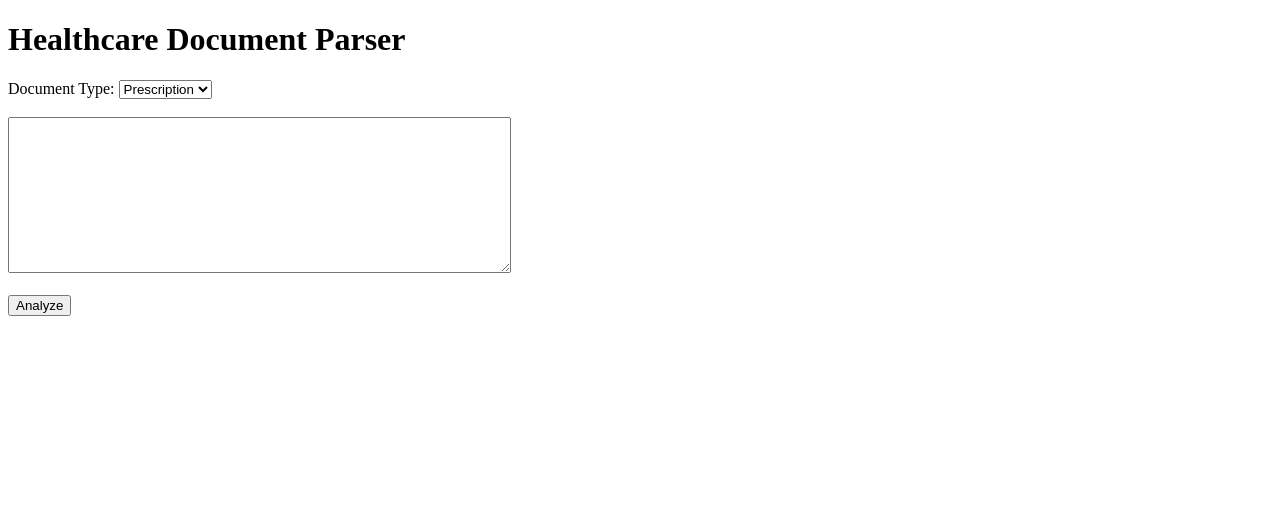
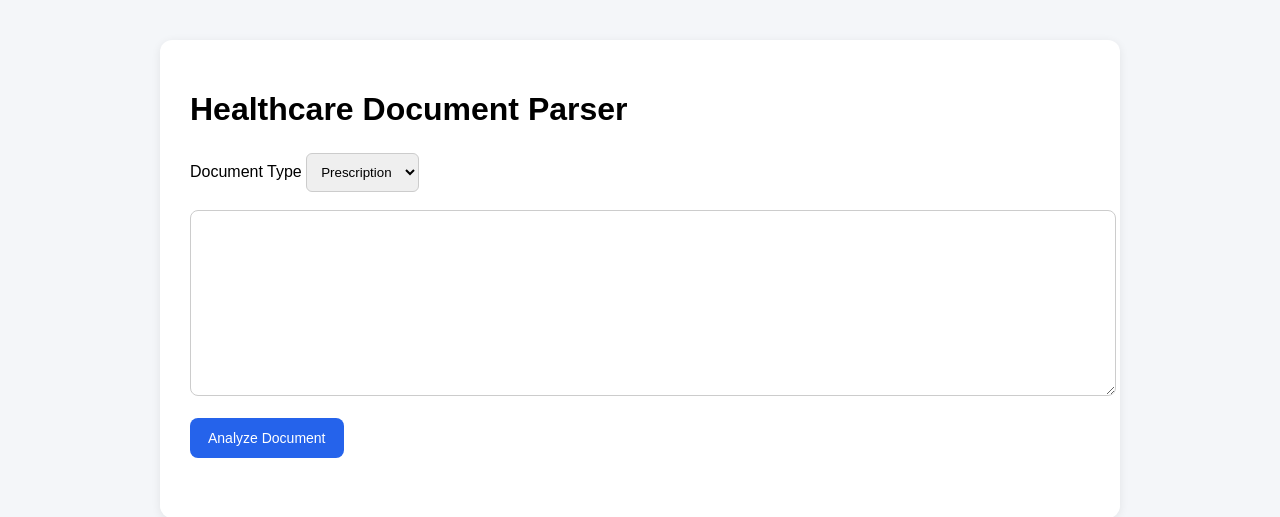
Before and after one commit to veekayC-bit/ER-Triage-AI-Co-pilot, a FastAPI app: page / in a window 1280 px wide. Shown: the top 517 px of the page. Run offline with FastAPI, Linux system fonts and the light colour scheme.

Commit message:
Implemented structured AI rendering with FastAPI frontend"

````diff
--- a/Static/script.js
+++ b/Static/script.js
@@ -1,46 +1,151 @@
 async function analyzeDocument() {
+    const text = document.getElementById("documentText").value;
+    const documentType = document.getElementById("documentType").value;
+    const loadingBox = document.getElementById("loadingBox");
+    const errorBox = document.getElementById("errorBox");
+    const confidenceBox = document.getElementById("confidenceBox");
+    const summaryBox = document.getElementById("summaryBox");
+    const issuesBox = document.getElementById("issuesBox");
+    const recommendationBox = document.getElementById("recommendationBox");
 
-    const text =
-        document.getElementById("documentText").value;
+    errorBox.innerHTML = "";
+    confidenceBox.innerHTML = "";
+    summaryBox.innerHTML = "";
+    issuesBox.innerHTML = "";
+    recommendationBox.innerHTML = "";
 
-    const documentType =
-        document.getElementById("documentType").value;
+    if (!text.trim()) {
+        errorBox.innerHTML = `
+            <div class="error-box">
+                Please provide document text before analyzing.
+            </div>
+        `;
+        return;
+    }
 
-    const response = await fetch("/extract", {
+    loadingBox.innerHTML = "<p>Analyzing document...</p>";
 
-        method: "POST",
+    try {
+        const response = await fetch("/extract", {
+            method: "POST",
+            headers: {
+                "Content-Type": "application/json",
+            },
+            body: JSON.stringify({
+                text: text,
+                document_type: documentType,
+            }),
+        });
 
-        headers: {
-            "Content-Type": "application/json"
-        },
+        const data = await response.json();
+        loadingBox.innerHTML = "";
 
-        body: JSON.stringify({
-            text: text,
-            document_type: documentType
-        })
-    });
+        if (!response.ok || data.error) {
+            throw new Error(data.error || "Error processing document.");
+        }
 
-    const data = await response.json();
+        const confidence = (data.confidence || "Low").trim();
 
-document.getElementById("result").innerText =
-    JSON.stringify(data, null, 2);
+        if (confidence === "High") {
+            confidenceBox.innerHTML = `
+                <div class="success-box">
+                    <h3>High Confidence</h3>
+                    <p>Extraction completed successfully.</p>
+                </div>
+            `;
+        } else if (confidence === "Medium") {
+            confidenceBox.innerHTML = `
+                <div class="warning-box">
+                    <h3>Medium Confidence</h3>
+                    <p>Some fields may require review.</p>
+                </div>
+            `;
+        } else {
+            confidenceBox.innerHTML = `
+                <div class="error-box">
+                    <h3>Low Confidence</h3>
+                    <p>Human review recommended.</p>
+                </div>
+            `;
+        }
 
-const confidenceBox =
-    document.getElementById("confidenceBox");
+        let summaryHtml = "<h3>Summary</h3>";
 
-if (data.confidence === "High") {
+        if (data.summary) {
+            for (const key in data.summary) {
+                const value = data.summary[key];
 
-    confidenceBox.innerHTML =
-        "<h3 style='color:green;'>High Confidence</h3>";
+                if (Array.isArray(value)) {
+                    summaryHtml += `<h4>${escapeHtml(key)}</h4>`;
 
-} else if (data.confidence === "Medium") {
+                    value.forEach(item => {
+                        summaryHtml += `
+                            <div class="summary-card">
+                                ${Object.entries(item)
+                                    .map(([k, v]) => `<p><strong>${escapeHtml(k)}:</strong> ${escapeHtml(v)}</p>`)
+                                    .join("")}
+                            </div>
+                        `;
+                    });
+                } else {
+                    summaryHtml += `
+                        <p>
+                            <strong>${escapeHtml(key)}:</strong>
+                            ${escapeHtml(value)}
+                        </p>
+                    `;
+                }
+            }
+        } else {
+            summaryHtml += "<p>No summary returned.</p>";
+        }
 
-    confidenceBox.innerHTML =
-        "<h3 style='color:orange;'>Medium Confidence</h3>";
+        summaryBox.innerHTML = summaryHtml;
 
-} else if (data.confidence === "Low") {
+        let issuesHtml = "<h3>Issues</h3>";
 
-    confidenceBox.innerHTML =
-        "<h3 style='color:red;'>Low Confidence - Human Review Recommended</h3>";
+        if (data.issues && data.issues.length > 0) {
+            data.issues.forEach(issue => {
+                issuesHtml += `
+                    <div class="warning-box">
+                        ${escapeHtml(issue)}
+                    </div>
+                `;
+            });
+        } else {
+            issuesHtml += "<p>No issues detected.</p>";
+        }
+
+        issuesBox.innerHTML = issuesHtml;
+
+        if (data.recommendation) {
+            recommendationBox.innerHTML = `
+                <h3>Recommendation</h3>
+                <div class="warning-box">
+                    ${escapeHtml(data.recommendation)}
+                </div>
+            `;
+        } else {
+            recommendationBox.innerHTML = "";
+        }
+    } catch (error) {
+        loadingBox.innerHTML = "";
+
+        errorBox.innerHTML = `
+            <div class="error-box">
+                ${escapeHtml(error.message)}
+            </div>
+        `;
+
+        console.error(error);
+    }
 }
+
+function escapeHtml(value) {
+    return String(value ?? "")
+        .replaceAll("&", "&amp;")
+        .replaceAll("<", "&lt;")
+        .replaceAll(">", "&gt;")
+        .replaceAll('"', "&quot;")
+        .replaceAll("'", "&#039;");
 }
--- a/Static/style.css
+++ b/Static/style.css
@@ -0,0 +1,103 @@
+body {
+    font-family: Arial, sans-serif;
+    background-color: #f4f6f9;
+    margin: 0;
+    padding: 0;
+}
+
+.container {
+    max-width: 900px;
+    margin: 40px auto;
+    background: white;
+    padding: 30px;
+    border-radius: 12px;
+    box-shadow: 0 2px 10px rgba(0,0,0,0.08);
+}
+
+h1 {
+    margin-bottom: 25px;
+}
+
+.input-section {
+    margin-bottom: 30px;
+}
+
+textarea {
+    width: 100%;
+    padding: 12px;
+    border-radius: 8px;
+    border: 1px solid #ccc;
+    font-size: 14px;
+    resize: vertical;
+}
+
+select {
+    padding: 10px;
+    border-radius: 6px;
+    border: 1px solid #ccc;
+}
+
+button {
+    background-color: #2563eb;
+    color: white;
+    border: none;
+    padding: 12px 18px;
+    border-radius: 8px;
+    cursor: pointer;
+    font-size: 14px;
+}
+
+button:hover {
+    opacity: 0.9;
+}
+
+.output-section {
+    margin-top: 20px;
+}
+
+.summary-card {
+    background: #f8fafc;
+    border: 1px solid #dbeafe;
+    border-radius: 10px;
+    padding: 15px;
+    margin-bottom: 15px;
+}
+
+.summary-card p {
+    margin: 6px 0;
+}
+
+#summaryBox,
+#issuesBox,
+#recommendationBox {
+    margin-top: 25px;
+}
+
+#loadingBox {
+    margin-bottom: 20px;
+    font-weight: bold;
+}
+
+.success-box {
+    background-color: #d4edda;
+    color: #155724;
+    padding: 12px;
+    border-radius: 8px;
+    margin-bottom: 10px;
+}
+
+.warning-box {
+    background-color: #fff3cd;
+    color: #856404;
+    padding: 12px;
+    border-radius: 8px;
+    margin-bottom: 10px;
+}
+
+.error-box {
+    background-color: #f8d7da;
+    color: #721c24;
+    padding: 12px;
+    border-radius: 8px;
+    margin-bottom: 10px;
+}
--- a/main.py
+++ b/main.py
@@ -1,37 +1,39 @@
+from fastapi import FastAPI, Request
+from fastapi.responses import HTMLResponse
+from fastapi.staticfiles import StaticFiles
 from fastapi.templating import Jinja2Templates
-from fastapi.responses import HTMLResponse
-from fastapi import Request
-from fastapi import FastAPI
+from openai import OpenAI
 from pydantic import BaseModel
-from openai import OpenAI
-from fastapi.staticfiles import StaticFiles
+import json
 import os
-import json
+
 
 app = FastAPI()
-print("CORRECT MAIN FILE LOADED")
 app.mount("/static", StaticFiles(directory="static"), name="static")
 templates = Jinja2Templates(directory="templates")
-# Request schema
+
+
 class AnalyzeRequest(BaseModel):
     text: str
     document_type: str
 
+
+class TextRequest(BaseModel):
+    text: str
+
+
 @app.get("/", response_class=HTMLResponse)
 async def home(request: Request):
+    return templates.TemplateResponse("index.html", {"request": request})
 
-    return templates.TemplateResponse(
-        "index.html",
-        {"request": request}
-    )
-# OpenAI setup
+
 def get_client():
     api_key = os.getenv("OPENAI_API_KEY")
     if not api_key:
         raise ValueError("OPENAI_API_KEY environment variable not set")
     return OpenAI(api_key=api_key)
 
-# Core extraction logic
+
 def extract_prescription(text: str):
     try:
         client = get_client()
@@ -44,14 +46,16 @@ If multiple medications are present, return them as a list.
 Return strictly in JSON format:
 
 {{
-  "medications": [
-    {{
-      "name": "",
-      "dosage": "",
-      "frequency": "",
-      "duration": ""
-    }}
-  ],
+  "summary": {{
+    "medications": [
+      {{
+        "name": "",
+        "dosage": "",
+        "frequency": "",
+        "duration": ""
+      }}
+    ]
+  }},
   "issues": [],
   "confidence": "High | Medium | Low",
   "recommendation": ""
@@ -76,32 +80,16 @@ Prescription:
             model="gpt-4o-mini",
             messages=[{"role": "user", "content": prompt}],
             temperature=0,
-            response_format={"type": "json_object"}
+            response_format={"type": "json_object"},
         )
 
-        content = response.choices[0].message.content
-
-        # Debug logs
-        print("RAW RESPONSE:", response)
-        print("CONTENT:", content)
-
-        # Clean markdown code block if present
-        if "```" in content:
-            parts = content.split("```")
-            for part in parts:
-                if "{" in part and "}" in part:
-                    content = part.strip()
-                    break
-
-        return json.loads(content)
+        return json.loads(response.choices[0].message.content)
 
     except Exception as e:
         print("ERROR:", str(e))
-        return {
-            "error": str(e)
-        }
+        return {"error": str(e)}
 
-# Referral extraction logic
+
 def extract_referral(text: str):
     try:
         client = get_client()
@@ -112,18 +100,22 @@ Extract referral details.
 Return strictly in JSON format:
 
 {{
-  "specialist": "",
-  "diagnosis": "",
-  "referral_reason": "",
-  "urgency": "",
+  "summary": {{
+    "specialist": "",
+    "diagnosis": "",
+    "referral_reason": "",
+    "urgency": ""
+  }},
   "issues": [],
-  "confidence": "High | Medium | Low"
+  "confidence": "High | Medium | Low",
+  "recommendation": ""
 }}
 
 Rules:
 - If information is missing, return "Missing"
 - Add issues for ambiguity or unclear text
 - Confidence should reflect clarity of the referral
+- If confidence is Low, recommendation should advise human review
 
 Referral:
 {text}
@@ -133,42 +125,36 @@ Referral:
             model="gpt-4o-mini",
             messages=[{"role": "user", "content": prompt}],
             temperature=0,
-            response_format={"type": "json_object"}
+            response_format={"type": "json_object"},
         )
 
-        content = response.choices[0].message.content
-
-        return json.loads(content)
+        return json.loads(response.choices[0].message.content)
 
     except Exception as e:
         print("ERROR:", str(e))
-        return {
-            "error": str(e)
-        }
+        return {"error": str(e)}
 
-# API endpoint
+
 @app.post("/extract")
 def extract(data: AnalyzeRequest):
+    document_type = data.document_type.lower()
 
-    print("DOCUMENT TYPE:", data.document_type)
-
-    if data.document_type.lower() == "prescription":
+    if document_type == "prescription":
         return extract_prescription(data.text)
 
-    elif data.document_type.lower() == "referral":
+    if document_type == "referral":
         return extract_referral(data.text)
 
-    return {
-        "error": "Unsupported document type"
-    }
-# ✅ ADD THIS NEW ENDPOINT (separate, not inside function)
+    return {"error": "Unsupported document type"}
+
+
 @app.post("/clean_text")
-def clean_text(data: AnalyzeRequest):
+def clean_text(data: TextRequest):
     try:
         client = get_client()
 
         prompt = f"""
-Clean and correct the following OCR-extracted prescription text.
+Clean and correct the following OCR-extracted healthcare document text.
 
 Fix:
 - spelling mistakes
@@ -185,12 +171,10 @@ Text:
         response = client.chat.completions.create(
             model="gpt-4o-mini",
             messages=[{"role": "user", "content": prompt}],
-            temperature=0
+            temperature=0,
         )
 
-        return {
-            "cleaned_text": response.choices[0].message.content.strip()
-        }
+        return {"cleaned_text": response.choices[0].message.content.strip()}
 
     except Exception as e:
         return {"error": str(e)}
--- a/templates/index.html
+++ b/templates/index.html
@@ -3,13 +3,18 @@
 
 <head>
     <title>Healthcare Document Parser</title>
+    <link rel="stylesheet" href="/static/style.css">
 </head>
 
 <body>
 
+<div class="container">
+
     <h1>Healthcare Document Parser</h1>
 
-    <label for="documentType">Document Type:</label>
+    <div class="input-section">
+
+        <label for="documentType">Document Type</label>
 
         <select id="documentType" name="documentType">
             <option value="prescription">Prescription</option>
@@ -22,21 +27,36 @@
             id="documentText"
             rows="10"
             cols="60"
-        placeholder="Paste document text here">
+            placeholder="Paste healthcare document text here">
         </textarea>
 
         <br><br>
 
         <button onclick="analyzeDocument()">
-        Analyze
+            Analyze Document
         </button>
 
-    <br><br>
+    </div>
 
-    <pre id="result"></pre>
+    <div class="output-section">
+
+        <div id="loadingBox"></div>
+
+        <div id="errorBox"></div>
+
         <div id="confidenceBox"></div>
 
-    <script src="/static/script.js"></script>
+        <div id="summaryBox"></div>
+
+        <div id="issuesBox"></div>
+
+        <div id="recommendationBox"></div>
+
+    </div>
+
+</div>
+
+<script src="/static/script.js?v=5"></script>
 
 </body>
 </html>
````
Also changed, not shown: App.py (+28 -8 lines), 1 other file. Lines whose indentation alone changed are shown as unchanged.
